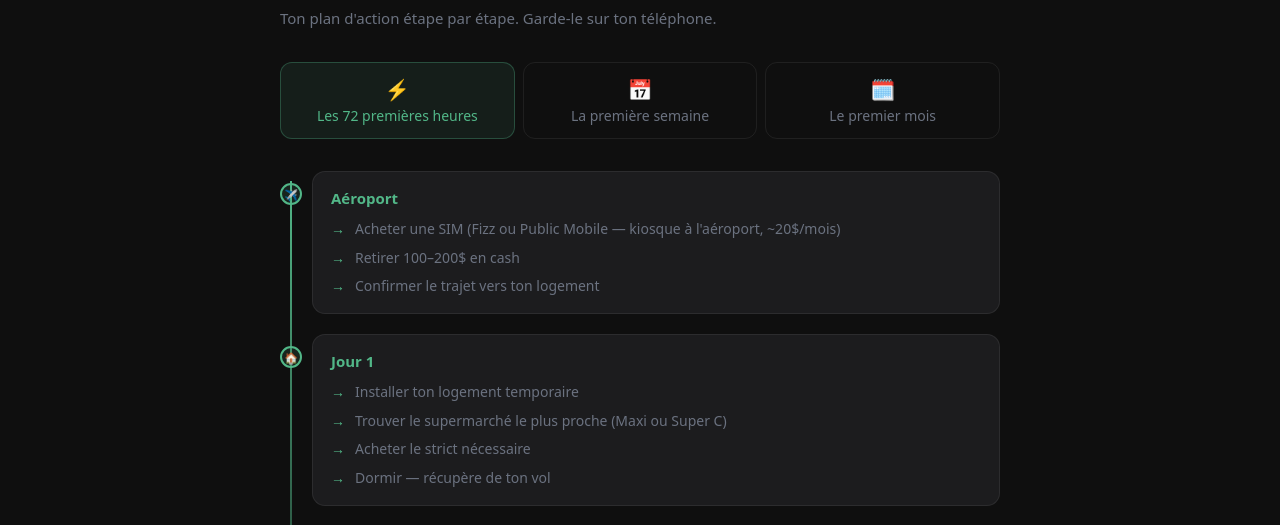
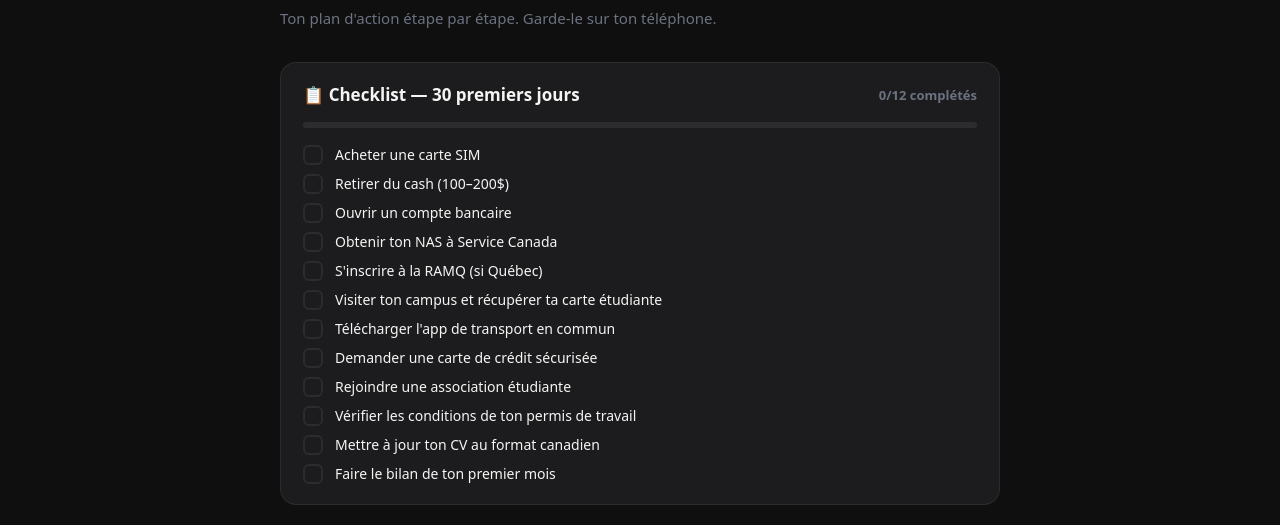
Before and after one commit to akira77200/Novae, a Next.js app: page /arrivee in a window 1280 px wide. Shown: the part 133-658 px from the top of the page. Built offline with nearby package versions, Linux system fonts and the light colour scheme; no server answers.

Commit message:
fix: audit pilier Immigration - arrivee

```diff
--- a/pages/arrivee.js
+++ b/pages/arrivee.js
@@ -1,5 +1,5 @@
 // pages/arrivee.js
-import { useState } from 'react'
+import { useState, useEffect } from 'react'
 import Navbar from '../components/Navbar'
 import FeedbackSection from '../components/FeedbackSection'
 import { useApp } from '../context/AppContext'
@@ -55,6 +55,23 @@ const DATA = {
   }
 }
 
+const CHECKLIST_KEY = 'novae_arrivee_checklist'
+
+const CHECKLIST = [
+  { id: 'sim',     fr: 'Acheter une carte SIM',                              en: 'Buy a SIM card' },
+  { id: 'cash',    fr: 'Retirer du cash (100–200$)',                         en: 'Withdraw cash ($100–200)' },
+  { id: 'bank',    fr: 'Ouvrir un compte bancaire',                          en: 'Open a bank account' },
+  { id: 'nas',     fr: 'Obtenir ton NAS à Service Canada',                   en: 'Get your SIN at Service Canada' },
+  { id: 'ramq',    fr: 'S\'inscrire à la RAMQ (si Québec)',                  en: 'Register for RAMQ (if Quebec)' },
+  { id: 'campus',  fr: 'Visiter ton campus et récupérer ta carte étudiante', en: 'Visit campus and get your student card' },
+  { id: 'transpo', fr: 'Télécharger l\'app de transport en commun',          en: 'Download public transit app' },
+  { id: 'credit',  fr: 'Demander une carte de crédit sécurisée',             en: 'Apply for a secured credit card' },
+  { id: 'asso',    fr: 'Rejoindre une association étudiante',                en: 'Join a student association' },
+  { id: 'permis',  fr: 'Vérifier les conditions de ton permis de travail',   en: 'Check your work permit conditions' },
+  { id: 'cv',      fr: 'Mettre à jour ton CV au format canadien',            en: 'Update your CV to Canadian format' },
+  { id: 'budget',  fr: 'Faire le bilan de ton premier mois',                 en: 'Review your first month budget' },
+]
+
 const PHASES = [
   { id: 'h72',   fr: 'Les 72 premières heures', en: 'First 72 hours', icon: '⚡', color: '#52B788' },
   { id: 'week1', fr: 'La première semaine',     en: 'First week',     icon: '📅', color: '#60A5FA' },
@@ -64,6 +81,19 @@ const PHASES = [
 export default function Arrivee() {
   const { C, lang } = useApp()
   const [phase, setPhase] = useState('h72')
+  const [checked, setChecked] = useState({})
+
+  useEffect(() => {
+    try { setChecked(JSON.parse(localStorage.getItem(CHECKLIST_KEY) || '{}')) } catch {}
+  }, [])
+
+  const toggleCheck = (id) => {
+    const next = { ...checked, [id]: !checked[id] }
+    setChecked(next)
+    try { localStorage.setItem(CHECKLIST_KEY, JSON.stringify(next)) } catch {}
+  }
+
+  const nbDone = CHECKLIST.filter(c => checked[c.id]).length
 
   const data  = DATA[lang] || DATA.fr
   const items = data[phase] || []
@@ -87,6 +117,37 @@ export default function Arrivee() {
         <p style={{ fontSize: 15, color: C.muted, marginBottom: 32, lineHeight: 1.6 }}>
           {lang === 'fr' ? 'Ton plan d\'action étape par étape. Garde-le sur ton téléphone.' : 'Your step-by-step action plan. Keep it on your phone.'}
         </p>
+
+        {/* ── CHECKLIST 30 JOURS ── */}
+        <div style={{ marginBottom: 36, background: C.surface, border: `1px solid ${C.border}`, borderRadius: 16, padding: '20px 22px' }}>
+          <div style={{ display: 'flex', alignItems: 'center', justifyContent: 'space-between', marginBottom: 16, flexWrap: 'wrap', gap: 8 }}>
+            <h2 style={{ fontSize: 17, fontWeight: 700, color: C.text, margin: 0 }}>
+              📋 {lang === 'fr' ? 'Checklist — 30 premiers jours' : 'Checklist — First 30 days'}
+            </h2>
+            <span style={{ fontSize: 13, fontWeight: 600, color: nbDone === CHECKLIST.length ? '#52B788' : C.muted }}>
+              {nbDone}/{CHECKLIST.length} {lang === 'fr' ? 'complétés' : 'completed'}
+            </span>
+          </div>
+          <div style={{ width: '100%', height: 6, background: C.border, borderRadius: 3, marginBottom: 16, overflow: 'hidden' }}>
+            <div style={{ height: '100%', width: `${(nbDone / CHECKLIST.length) * 100}%`, background: '#52B788', borderRadius: 3, transition: 'width 0.3s' }} />
+          </div>
+          <div style={{ display: 'flex', flexDirection: 'column', gap: 8 }}>
+            {CHECKLIST.map(item => (
+              <label key={item.id} style={{ display: 'flex', alignItems: 'center', gap: 12, cursor: 'pointer', userSelect: 'none' }}>
+                <div onClick={() => toggleCheck(item.id)} style={{
+                  width: 20, height: 20, borderRadius: 6, border: `2px solid ${checked[item.id] ? '#52B788' : C.border}`,
+                  background: checked[item.id] ? '#52B788' : 'transparent', flexShrink: 0,
+                  display: 'flex', alignItems: 'center', justifyContent: 'center', transition: 'all 0.15s',
+                }}>
+                  {checked[item.id] && <span style={{ color: '#fff', fontSize: 12, fontWeight: 800 }}>✓</span>}
+                </div>
+                <span style={{ fontSize: 14, color: checked[item.id] ? C.muted : C.text, textDecoration: checked[item.id] ? 'line-through' : 'none', lineHeight: 1.5 }}>
+                  {lang === 'fr' ? item.fr : item.en}
+                </span>
+              </label>
+            ))}
+          </div>
+        </div>
 
         {/* Phase selector */}
         <div style={{ display: 'flex', gap: 8, marginBottom: 32, flexWrap: 'wrap' }}>
@@ -174,13 +235,13 @@ export default function Arrivee() {
           </p>
           <div style={{ display: 'grid', gridTemplateColumns: 'repeat(auto-fit,minmax(180px,1fr))', gap: 10 }}>
             {[
-              { label: 'Urgences', num: '911' },
-              { label: 'IRCC',     num: '1-888-242-2100' },
-              { label: 'RAMQ',     num: '1-800-561-9749' },
-              { label: 'Service Canada', num: '1-800-206-7218' },
+              { fr: 'Urgences',       en: 'Emergency',       num: '911' },
+              { fr: 'IRCC',          en: 'IRCC',            num: '1-888-242-2100' },
+              { fr: 'RAMQ',          en: 'RAMQ',            num: '1-800-561-9749' },
+              { fr: 'Service Canada', en: 'Service Canada',  num: '1-800-206-7218' },
             ].map((c, i) => (
               <div key={i} style={{ padding: '10px 14px', background: `${C.error}08`, borderRadius: 9 }}>
-                <p style={{ fontSize: 11, color: C.muted, marginBottom: 2 }}>{c.label}</p>
+                <p style={{ fontSize: 11, color: C.muted, marginBottom: 2 }}>{lang === 'fr' ? c.fr : c.en}</p>
                 <p style={{ fontSize: 15, fontWeight: 700, color: C.text }}>{c.num}</p>
               </div>
             ))}
```
